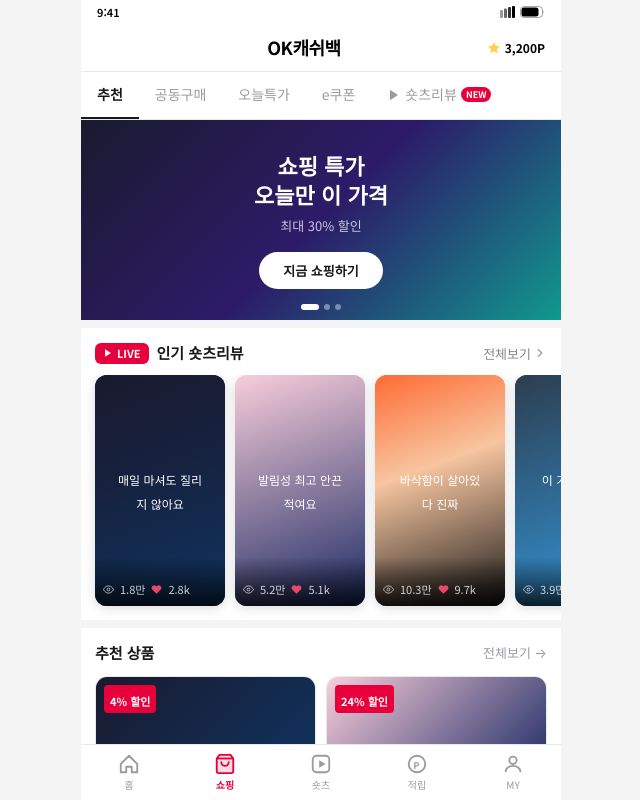
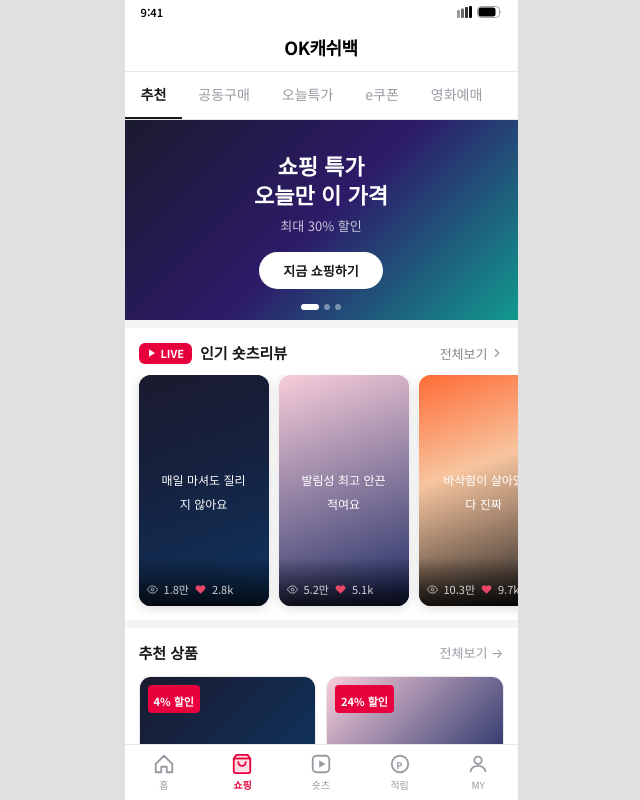
Before and after one commit to sangyun88/okcashbag-shorts-review, a React (Vite) app: page / in a window 1280 px wide. Shown: the whole page, without its empty margins (319-959 px from the left). Built offline with nearby package versions, Linux system fonts and the light colour scheme.

Commit message:
fix: 아이폰17 해상도 고정(393px/100svh), 포인트 제거, 탭 영화예매로 교체

```diff
--- a/src/App.jsx
+++ b/src/App.jsx
@@ -39,7 +39,6 @@ export default function App() {
         height: '100%',
         background: T.white,
         position: 'relative', overflow: 'hidden',
-        maxWidth: 480, margin: '0 auto',
       }}
     >
       {/* 상태바 */}
--- a/src/components/ui/NavBar.jsx
+++ b/src/components/ui/NavBar.jsx
@@ -1,6 +1,6 @@
 import { T } from '../../tokens';
 
-const TABS = ['추천', '공동구매', '오늘특가', 'e쿠폰', '숏츠리뷰'];
+const TABS = ['추천', '공동구매', '오늘특가', 'e쿠폰', '영화예매'];
 
 export default function NavBar({ active, onTab }) {
   return (
@@ -11,23 +11,15 @@ export default function NavBar({ active, onTab }) {
     }} className="scrollbar-hide">
       {TABS.map((tab) => {
         const on = active === tab;
-        const isShorts = tab === '숏츠리뷰';
         return (
           <button key={tab} onClick={() => onTab(tab)} style={{
             flexShrink: 0, background: 'none', border: 'none', cursor: 'pointer',
             padding: '12px 16px', fontSize: 14, fontWeight: on ? 700 : 400,
-            color: on ? (isShorts ? T.ocbRed : T.gray900) : T.gray400,
-            borderBottom: on ? `2px solid ${isShorts ? T.ocbRed : T.gray900}` : '2px solid transparent',
+            color: on ? T.gray900 : T.gray400,
+            borderBottom: on ? `2px solid ${T.gray900}` : '2px solid transparent',
             fontFamily: 'inherit', whiteSpace: 'nowrap',
-            display: 'flex', alignItems: 'center', gap: 4,
           }}>
-            {isShorts && (
-              <svg width="14" height="14" viewBox="0 0 24 24" fill="none">
-                <polygon points="5,3 19,12 5,21" fill={on ? T.ocbRed : T.gray400}/>
-              </svg>
-            )}
             {tab}
-            {isShorts && <span style={{ background: T.ocbRed, color: T.white, fontSize: 9, fontWeight: 700, padding: '1px 5px', borderRadius: 9999 }}>NEW</span>}
           </button>
         );
       })}
--- a/src/components/ui/TopAppBar.jsx
+++ b/src/components/ui/TopAppBar.jsx
@@ -44,12 +44,7 @@ export default function TopAppBar({ title, dark = false, onBack, backOnly = fals
         }
       </div>
 
-      <div style={{ display: 'flex', alignItems: 'center', gap: 4, padding: '0 8px' }}>
-        <svg width="14" height="14" viewBox="0 0 24 24" fill={T.gold}>
-          <polygon points="12,2 15.09,8.26 22,9.27 17,14.14 18.18,21.02 12,17.77 5.82,21.02 7,14.14 2,9.27 8.91,8.26"/>
-        </svg>
-        <span style={{ fontSize: 12, fontWeight: 700, color: c }}>{myPoints.toLocaleString()}P</span>
-      </div>
+      <div style={{ width: 40 }} />
     </div>
   );
 }
--- a/src/index.css
+++ b/src/index.css
@@ -6,24 +6,28 @@
   -webkit-tap-highlight-color: transparent;
 }
 
-html {
+html, body {
+  margin: 0;
+  padding: 0;
   height: 100%;
   overflow: hidden;
+  background: #e0e0e0;
 }
 
 body {
+  font-family: 'Noto Sans KR', -apple-system, BlinkMacSystemFont, 'Apple SD Gothic Neo', sans-serif;
+  width: 393px;
   margin: 0 auto;
-  font-family: 'Noto Sans KR', -apple-system, BlinkMacSystemFont, 'Apple SD Gothic Neo', sans-serif;
-  background: #f4f4f4;
-  max-width: 480px;
-  height: 100%;
-  overflow: hidden;
 }
 
 #root {
-  height: 100%;
+  width: 393px;
+  height: 100svh;
+  overflow: hidden;
   display: flex;
   flex-direction: column;
+  margin: 0 auto;
+  background: #fff;
 }
 
 .scrollbar-hide::-webkit-scrollbar { display: none; }
```
